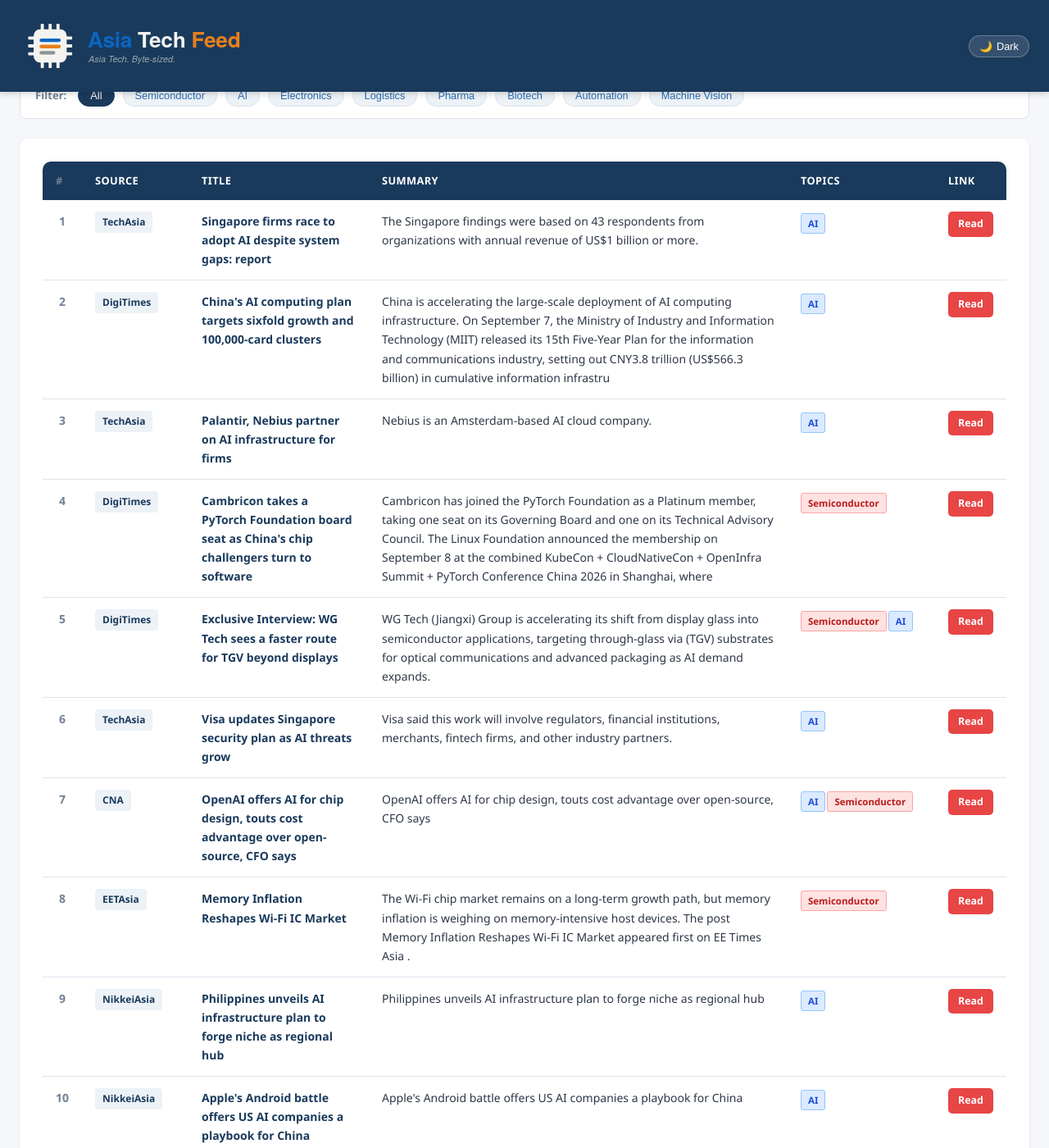
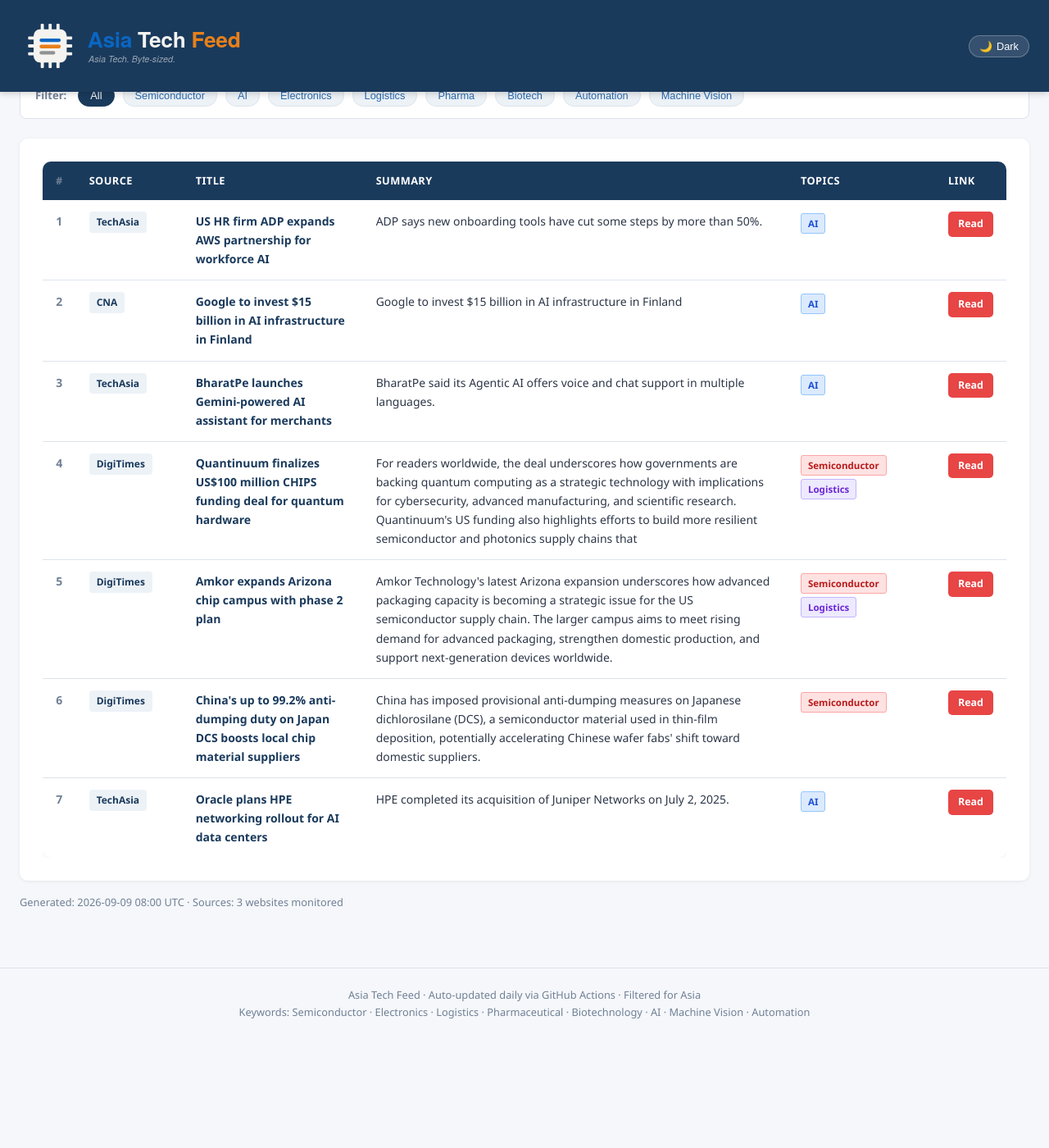
Before and after one commit to asiatechfeed/Asia-Tech-Feed, a Jekyll site: the page built from _posts/2026-09-09-asia-tech-news-digest.md, in a window 1280 px wide and 1400 px high, scrolled down 633 px. Shown: the whole window at 82% size. Built offline with Jekyll 4.4.1, drawn with Linux system fonts in a browser that asks for light colours; a script that is not in the unit is left out; after the commit the page ends 1900 px from its top, so only the background shows below that; some of the changed text lies outside the part shown.

Commit message:
📰 News digest 2026-09-09 (7 articles)

```diff
--- a/_posts/2026-09-09-asia-tech-news-digest.md
+++ b/_posts/2026-09-09-asia-tech-news-digest.md
@@ -1,15 +1,15 @@
 ---
 layout: post
 title: "Asia Tech News Digest - September 09, 2026"
-date: 2026-09-09 12:20:13 +0800
-articles_count: 10
-sources_count: 5
-sources: ["CNA", "DigiTimes", "EETAsia", "NikkeiAsia", "TechAsia"]
+date: 2026-09-09 16:00:45 +0800
+articles_count: 7
+sources_count: 3
+sources: ["CNA", "DigiTimes", "TechAsia"]
 csv_file: /assets/data/news-2026-09-09.tsv
-featured_title: "Singapore firms race to adopt AI despite system gaps: report"
-featured_url: "https://www.techinasia.com/hcltech-leads-indian-ai-startup-234m-funding"
+featured_title: "US HR firm ADP expands AWS partnership for workforce AI"
+featured_url: "https://www.techinasia.com/aipowered-mentorship-southeast-asias-talent"
 featured_source: "TechAsia"
-featured_summary: "The Singapore findings were based on 43 respondents from organizations with annual revenue of US$1 billion or more."
+featured_summary: "ADP says new onboarding tools have cut some steps by more than 50%."
 featured_image: ""
 ---
 
@@ -28,82 +28,58 @@ featured_image: ""
 <tr>
   <td class="col-num">1</td>
   <td class="col-source"><span class="source-badge">TechAsia</span></td>
-  <td class="col-title"><span class="article-title">Singapore firms race to adopt AI despite system gaps: report</span></td>
-  <td class="col-summary">The Singapore findings were based on 43 respondents from organizations with annual revenue of US$1 billion or more.</td>
+  <td class="col-title"><span class="article-title">US HR firm ADP expands AWS partnership for workforce AI</span></td>
+  <td class="col-summary">ADP says new onboarding tools have cut some steps by more than 50%.</td>
   <td class="col-tags"><span class="tag ai">AI</span></td>
-  <td class="col-link"><a class="btn-link" href="https://www.techinasia.com/hcltech-leads-indian-ai-startup-234m-funding" target="_blank" rel="noopener">Read</a></td>
+  <td class="col-link"><a class="btn-link" href="https://www.techinasia.com/aipowered-mentorship-southeast-asias-talent" target="_blank" rel="noopener">Read</a></td>
 </tr>
 <tr>
   <td class="col-num">2</td>
-  <td class="col-source"><span class="source-badge">DigiTimes</span></td>
-  <td class="col-title"><span class="article-title">China's AI computing plan targets sixfold growth and 100,000-card clusters</span></td>
-  <td class="col-summary">China is accelerating the large-scale deployment of AI computing infrastructure. On September 7, the Ministry of Industry and Information Technology (MIIT) released its 15th Five-Year Plan for the information and communications industry, setting out CNY3.8 trillion (US$566.3 billion) in cumulative information infrastru</td>
+  <td class="col-source"><span class="source-badge">CNA</span></td>
+  <td class="col-title"><span class="article-title">Google to invest $15 billion in AI infrastructure in Finland</span></td>
+  <td class="col-summary">Google to invest $15 billion in AI infrastructure in Finland</td>
   <td class="col-tags"><span class="tag ai">AI</span></td>
-  <td class="col-link"><a class="btn-link" href="https://www.digitimes.com/news/a20260909PD221/infrastructure-communications-6g-miit-investment.html" target="_blank" rel="noopener">Read</a></td>
+  <td class="col-link"><a class="btn-link" href="https://www.channelnewsasia.com/business/google-invest-15-billion-in-ai-infrastructure-in-finland-6372206" target="_blank" rel="noopener">Read</a></td>
 </tr>
 <tr>
   <td class="col-num">3</td>
   <td class="col-source"><span class="source-badge">TechAsia</span></td>
-  <td class="col-title"><span class="article-title">Palantir, Nebius partner on AI infrastructure for firms</span></td>
-  <td class="col-summary">Nebius is an Amsterdam-based AI cloud company.</td>
+  <td class="col-title"><span class="article-title">BharatPe launches Gemini-powered AI assistant for merchants</span></td>
+  <td class="col-summary">BharatPe said its Agentic AI offers voice and chat support in multiple languages.</td>
   <td class="col-tags"><span class="tag ai">AI</span></td>
-  <td class="col-link"><a class="btn-link" href="https://www.techinasia.com/lg-cns-palantir-partner-ai-data-projects" target="_blank" rel="noopener">Read</a></td>
+  <td class="col-link"><a class="btn-link" href="https://www.techinasia.com/sg-finserve-launches-merchant-loans-bharatpe-money" target="_blank" rel="noopener">Read</a></td>
 </tr>
 <tr>
   <td class="col-num">4</td>
   <td class="col-source"><span class="source-badge">DigiTimes</span></td>
-  <td class="col-title"><span class="article-title">Cambricon takes a PyTorch Foundation board seat as China's chip challengers turn to software</span></td>
-  <td class="col-summary">Cambricon has joined the PyTorch Foundation as a Platinum member, taking one seat on its Governing Board and one on its Technical Advisory Council. The Linux Foundation announced the membership on September 8 at the combined KubeCon + CloudNativeCon + OpenInfra Summit + PyTorch Conference China 2026 in Shanghai, where </td>
-  <td class="col-tags"><span class="tag semi">Semiconductor</span></td>
-  <td class="col-link"><a class="btn-link" href="https://www.digitimes.com/news/a20260909VL204/cambricon-software-linux-huawei-alibaba.html" target="_blank" rel="noopener">Read</a></td>
+  <td class="col-title"><span class="article-title">Quantinuum finalizes US$100 million CHIPS funding deal for quantum hardware</span></td>
+  <td class="col-summary">For readers worldwide, the deal underscores how governments are backing quantum computing as a strategic technology with implications for cybersecurity, advanced manufacturing, and scientific research. Quantinuum's US funding also highlights efforts to build more resilient semiconductor and photonics supply chains that</td>
+  <td class="col-tags"><span class="tag semi">Semiconductor</span><span class="tag logis">Logistics</span></td>
+  <td class="col-link"><a class="btn-link" href="https://www.digitimes.com/news/a20260909PR207/worldwide-funding-quantum-computing-hardware-technology.html" target="_blank" rel="noopener">Read</a></td>
 </tr>
 <tr>
   <td class="col-num">5</td>
   <td class="col-source"><span class="source-badge">DigiTimes</span></td>
-  <td class="col-title"><span class="article-title">Exclusive Interview: WG Tech sees a faster route for TGV beyond displays</span></td>
-  <td class="col-summary">WG Tech (Jiangxi) Group is accelerating its shift from display glass into semiconductor applications, targeting through-glass via (TGV) substrates for optical communications and advanced packaging as AI demand expands.</td>
-  <td class="col-tags"><span class="tag semi">Semiconductor</span><span class="tag ai">AI</span></td>
-  <td class="col-link"><a class="btn-link" href="https://www.digitimes.com/news/a20260909PD220/display-packaging-communications-chips-capacity.html" target="_blank" rel="noopener">Read</a></td>
+  <td class="col-title"><span class="article-title">Amkor expands Arizona chip campus with phase 2 plan</span></td>
+  <td class="col-summary">Amkor Technology's latest Arizona expansion underscores how advanced packaging capacity is becoming a strategic issue for the US semiconductor supply chain. The larger campus aims to meet rising demand for advanced packaging, strengthen domestic production, and support next-generation devices worldwide.</td>
+  <td class="col-tags"><span class="tag semi">Semiconductor</span><span class="tag logis">Logistics</span></td>
+  <td class="col-link"><a class="btn-link" href="https://www.digitimes.com/news/a20260909PR205/amkor-arizona-packaging-expansion-demand.html" target="_blank" rel="noopener">Read</a></td>
 </tr>
 <tr>
   <td class="col-num">6</td>
-  <td class="col-source"><span class="source-badge">TechAsia</span></td>
-  <td class="col-title"><span class="article-title">Visa updates Singapore security plan as AI threats grow</span></td>
-  <td class="col-summary">Visa said this work will involve regulators, financial institutions, merchants, fintech firms, and other industry partners.</td>
-  <td class="col-tags"><span class="tag ai">AI</span></td>
-  <td class="col-link"><a class="btn-link" href="https://www.techinasia.com/visa-openai-expand-partnership-for-ai-powered-shopping" target="_blank" rel="noopener">Read</a></td>
+  <td class="col-source"><span class="source-badge">DigiTimes</span></td>
+  <td class="col-title"><span class="article-title">China's up to 99.2% anti-dumping duty on Japan DCS boosts local chip material suppliers</span></td>
+  <td class="col-summary">China has imposed provisional anti-dumping measures on Japanese dichlorosilane (DCS), a semiconductor material used in thin-film deposition, potentially accelerating Chinese wafer fabs' shift toward domestic suppliers.</td>
+  <td class="col-tags"><span class="tag semi">Semiconductor</span></td>
+  <td class="col-link"><a class="btn-link" href="https://www.digitimes.com/news/a20260909VL213/production-silicon-capacity-2022-wafer.html" target="_blank" rel="noopener">Read</a></td>
 </tr>
 <tr>
   <td class="col-num">7</td>
-  <td class="col-source"><span class="source-badge">CNA</span></td>
-  <td class="col-title"><span class="article-title">OpenAI offers AI for chip design, touts cost advantage over open-source, CFO says</span></td>
-  <td class="col-summary">OpenAI offers AI for chip design, touts cost advantage over open-source, CFO says</td>
-  <td class="col-tags"><span class="tag ai">AI</span><span class="tag semi">Semiconductor</span></td>
-  <td class="col-link"><a class="btn-link" href="https://www.channelnewsasia.com/business/openai-offers-ai-chip-design-touts-cost-advantage-over-open-source-cfo-says-6371346" target="_blank" rel="noopener">Read</a></td>
-</tr>
-<tr>
-  <td class="col-num">8</td>
-  <td class="col-source"><span class="source-badge">EETAsia</span></td>
-  <td class="col-title"><span class="article-title">Memory Inflation Reshapes Wi-Fi IC Market</span></td>
-  <td class="col-summary">The Wi-Fi chip market remains on a long-term growth path, but memory inflation is weighing on memory-intensive host devices. The post Memory Inflation Reshapes Wi-Fi IC Market appeared first on EE Times Asia .</td>
-  <td class="col-tags"><span class="tag semi">Semiconductor</span></td>
-  <td class="col-link"><a class="btn-link" href="https://www.eetasia.com/memory-inflation-reshapes-wi-fi-ic-market/" target="_blank" rel="noopener">Read</a></td>
-</tr>
-<tr>
-  <td class="col-num">9</td>
-  <td class="col-source"><span class="source-badge">NikkeiAsia</span></td>
-  <td class="col-title"><span class="article-title">Philippines unveils AI infrastructure plan to forge niche as regional hub</span></td>
-  <td class="col-summary">Philippines unveils AI infrastructure plan to forge niche as regional hub</td>
+  <td class="col-source"><span class="source-badge">TechAsia</span></td>
+  <td class="col-title"><span class="article-title">Oracle plans HPE networking rollout for AI data centers</span></td>
+  <td class="col-summary">HPE completed its acquisition of Juniper Networks on July 2, 2025.</td>
   <td class="col-tags"><span class="tag ai">AI</span></td>
-  <td class="col-link"><a class="btn-link" href="https://asia.nikkei.com/business/technology/artificial-intelligence/philippines-unveils-ai-infrastructure-plan-to-forge-niche-as-regional-hub" target="_blank" rel="noopener">Read</a></td>
-</tr>
-<tr>
-  <td class="col-num">10</td>
-  <td class="col-source"><span class="source-badge">NikkeiAsia</span></td>
-  <td class="col-title"><span class="article-title">Apple's Android battle offers US AI companies a playbook for China</span></td>
-  <td class="col-summary">Apple's Android battle offers US AI companies a playbook for China</td>
-  <td class="col-tags"><span class="tag ai">AI</span></td>
-  <td class="col-link"><a class="btn-link" href="https://asia.nikkei.com/opinion/apple-s-android-battle-offers-us-ai-companies-a-playbook-for-china" target="_blank" rel="noopener">Read</a></td>
+  <td class="col-link"><a class="btn-link" href="https://www.techinasia.com/oracle-nears-record-38b-loan-for-openai-data-centers" target="_blank" rel="noopener">Read</a></td>
 </tr>
 </tbody>
 </table>
```
Also changed, not shown: _data/seen_urls.json (+8 -1 lines), _digest_meta.json (+18 -20 lines), assets/data/news-2026-09-09.tsv (+7 -10 lines), assets/data/search-index.json.
